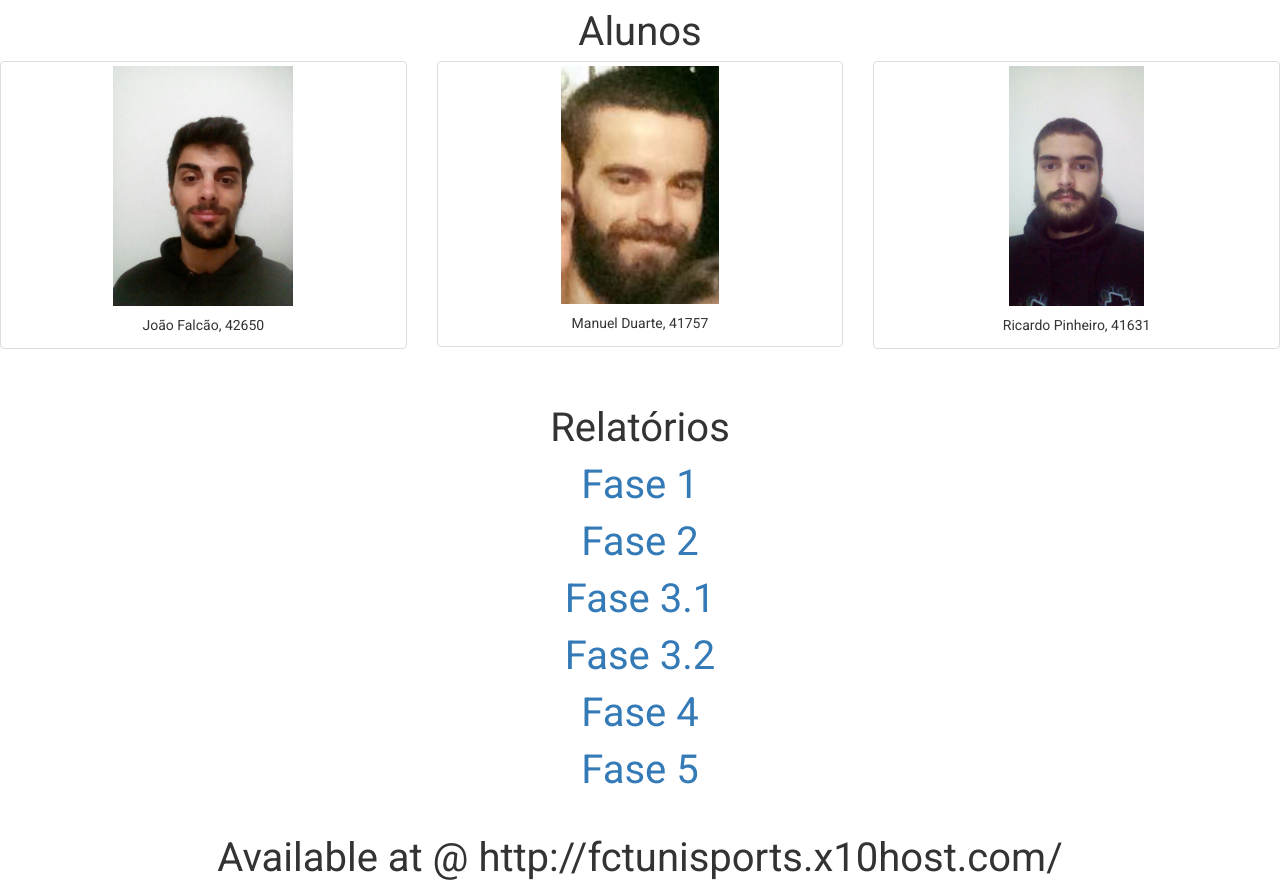
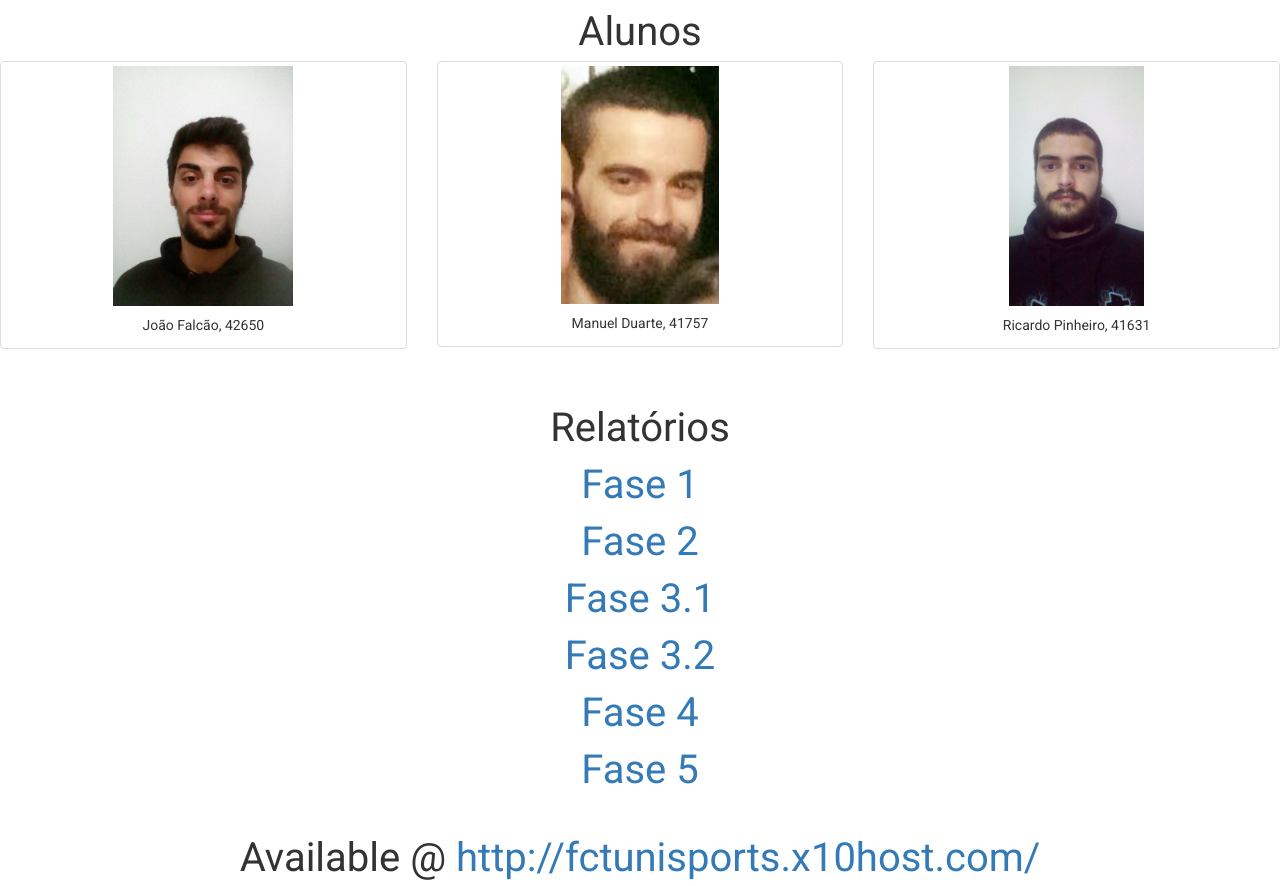
Before and after one commit to RicardoPinheiro03/ipm-trab1, a plain HTML site: page index.html in a window 1280 px wide. Shown: the part 733-1619 px from the top of the page. Drawn offline with nearby package versions, Linux system fonts and the light colour scheme.

Commit message:
Update index.html

```diff
--- a/index.html
+++ b/index.html
@@ -77,7 +77,7 @@
 </div>
 
 	<div class="container col-xs-5 col-sm-7 col-md-8 col-lg-12" id="tt-aln" align="center">
-		Available at @ http://fctunisports.x10host.com/
+		Available @ <a href="http://fctunisports.x10host.com/"> http://fctunisports.x10host.com/</a>
 	</div>
 </body>
 
```
